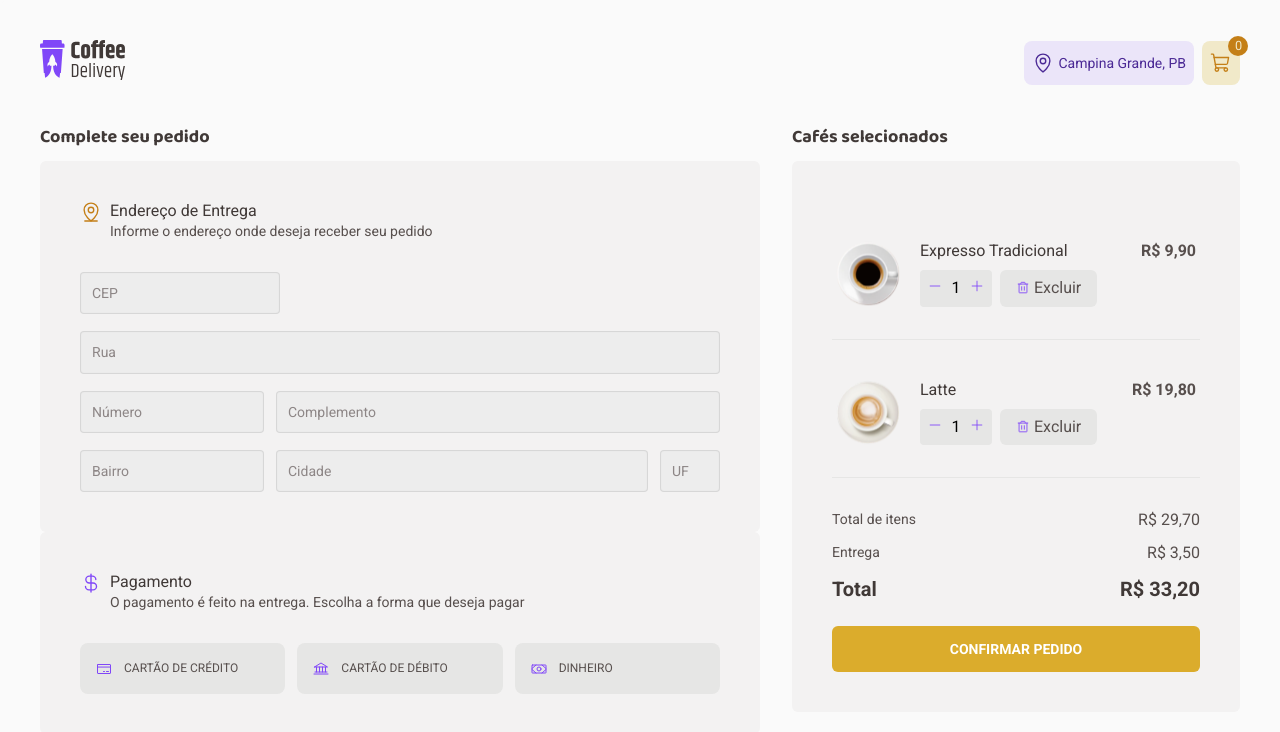
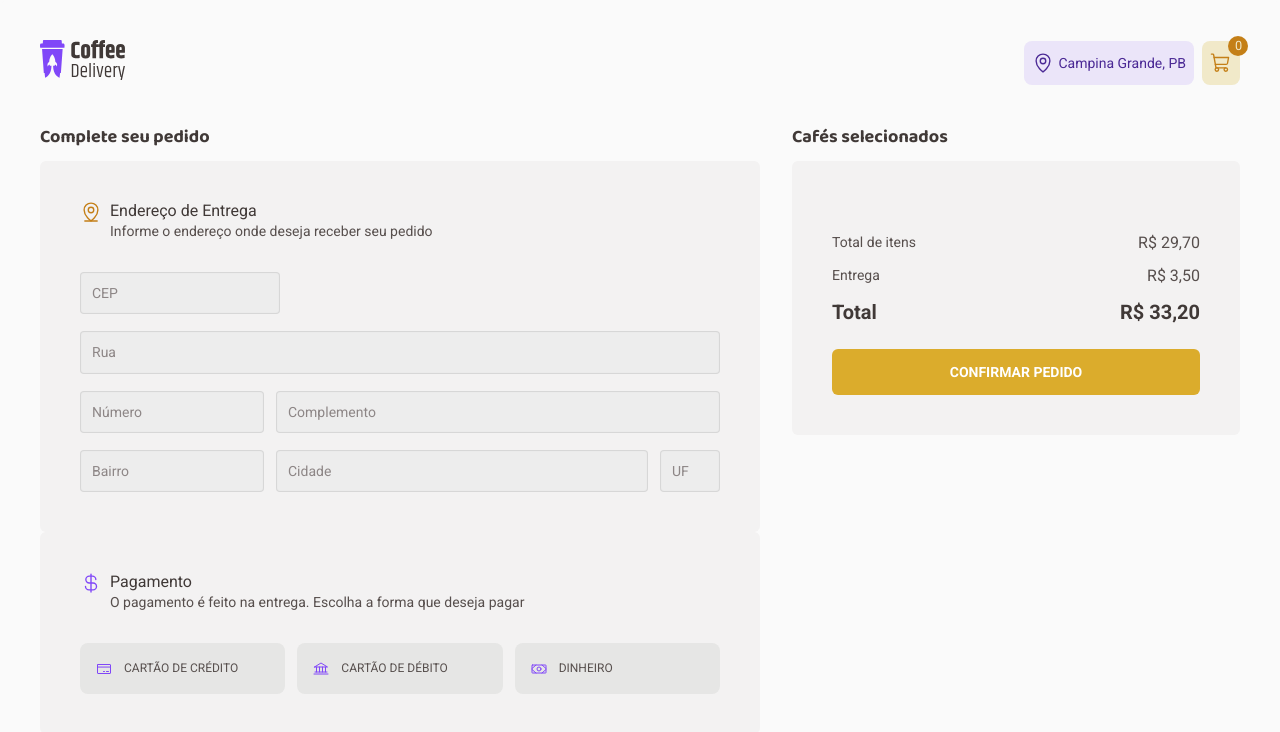
Before and after one commit to tiago-forward/coffee-delivery-desafio-react, a React (Vite) app: page /checkout in a window 1280 px wide. Shown: the top 732 px of the page. Built offline with nearby package versions, Linux system fonts and the light colour scheme.

Commit message:
add item to cart functionality

```diff
--- a/src/components/ButtonCart/index.tsx
+++ b/src/components/ButtonCart/index.tsx
@@ -1,9 +1,12 @@
+import { ButtonHTMLAttributes } from 'react'
 import { ButtonCartContainer } from './styles'
 import { ShoppingCart } from 'phosphor-react'
 
-export function ButtonCart() {
+interface ButtonCartProps extends ButtonHTMLAttributes<HTMLButtonElement> {}
+
+export function ButtonCart(props: ButtonCartProps) {
   return (
-    <ButtonCartContainer>
+    <ButtonCartContainer {...props}>
       <ShoppingCart size={22} />
     </ButtonCartContainer>
   )
--- a/src/components/CoffeeCard/index.tsx
+++ b/src/components/CoffeeCard/index.tsx
@@ -27,13 +27,18 @@ export function CoffeeCard({
   description,
   value,
 }: CoffeeCardProps) {
-  const { coffeeQuantities, setCoffeeQuantity } = useContext(TransactionContext)
+  const { coffeeQuantities, setCoffeeQuantity, addSelectedCoffee } =
+    useContext(TransactionContext)
   const coffeeQuantity = coffeeQuantities[id] || 1
 
   const formattedValue = FormatCurrency(value)
 
   const handleCoffeeQuantity = (quantity: number) => {
     setCoffeeQuantity(id, quantity)
+  }
+
+  const handleAddToCart = () => {
+    addSelectedCoffee(id, image, name, coffeeQuantity, value)
   }
 
   return (
@@ -50,13 +55,13 @@ export function CoffeeCard({
       </CoffeeCardContent>
       <PriceContainer>
         <p>
-          R$ <span>{formattedValue}</span>
+          <span>{formattedValue}</span>
         </p>
         <InputNumber
           coffeeQuantity={coffeeQuantity}
           setCoffeeQuantity={handleCoffeeQuantity}
         />
-        <ButtonCart />
+        <ButtonCart onClick={handleAddToCart} />
       </PriceContainer>
     </CoffeeCardContainer>
   )
--- a/src/contexts/TransactionContext.tsx
+++ b/src/contexts/TransactionContext.tsx
@@ -4,9 +4,25 @@ interface CoffeeQuantityProps {
   [id: number]: number
 }
 
+export interface SelectedCoffeesProps {
+  id: number
+  image: string
+  title: string
+  quantity: number
+  value: number
+}
+
 interface TransactionContextType {
   coffeeQuantities: CoffeeQuantityProps
   setCoffeeQuantity: (id: number, value: number) => void
+  selectedCoffees: SelectedCoffeesProps[]
+  addSelectedCoffee: (
+    id: number,
+    image: string,
+    title: string,
+    quantity: number,
+    value: number,
+  ) => void
 }
 
 export const TransactionContext = createContext({} as TransactionContextType)
@@ -18,15 +34,64 @@ interface TransactionContextProviderProps {
 export function TransactionContextProvider({
   children,
 }: TransactionContextProviderProps) {
-  const [coffeeQuantities, setCoffeeQuantities] = useState({})
+  const [coffeeQuantities, setCoffeeQuantities] = useState<CoffeeQuantityProps>(
+    {},
+  )
+  const [selectedCoffees, setSelectedCoffees] = useState<
+    SelectedCoffeesProps[]
+  >([])
 
   const setCoffeeQuantity = (id: number, value: number) => {
-    setCoffeeQuantities((state) => ({ ...state, [id]: value }))
+    setCoffeeQuantities((state) => {
+      const existingValue = state[id] || 0
+      return { ...state, [id]: existingValue + value }
+    })
+  }
+
+  const addSelectedCoffee = (
+    id: number,
+    image: string,
+    title: string,
+    quantity: number,
+    value: number,
+  ) => {
+    setSelectedCoffees((prevSelectedCoffees) => {
+      const existingSelectedCoffee = prevSelectedCoffees.find(
+        (item) => item.id === id,
+      )
+
+      if (existingSelectedCoffee) {
+        return prevSelectedCoffees.map((item) =>
+          item.id === id
+            ? {
+                ...item,
+                quantity: item.quantity + quantity,
+                value: item.value + value,
+              }
+            : item,
+        )
+      } else {
+        const newSelectedCoffees = {
+          id,
+          image,
+          title,
+          quantity,
+          value,
+        }
+
+        return [...prevSelectedCoffees, newSelectedCoffees]
+      }
+    })
   }
 
   return (
     <TransactionContext.Provider
-      value={{ coffeeQuantities, setCoffeeQuantity }}
+      value={{
+        coffeeQuantities,
+        setCoffeeQuantity,
+        selectedCoffees,
+        addSelectedCoffee,
+      }}
     >
       {children}
     </TransactionContext.Provider>
--- a/src/pages/Checkout/index.tsx
+++ b/src/pages/Checkout/index.tsx
@@ -19,17 +19,13 @@ import {
   Trash,
 } from 'phosphor-react'
 
-import { exampleOfCoffee } from '../../contants'
 import { FormatCurrency } from '../../utility/FormatCurrency'
-
-interface exampleOfCoffee {
-  id: number
-  image: string
-  text: string
-  value: number
-}
+import { TransactionContext } from '../../contexts/TransactionContext'
+import { useContext } from 'react'
 
 export function Checkout() {
+  const { setCoffeeQuantity, selectedCoffees } = useContext(TransactionContext)
+
   return (
     <CheckoutPageContainer>
       <section>
@@ -112,22 +108,24 @@ export function Checkout() {
       <section>
         <h2 className="titleSection">Cafés selecionados</h2>
         <CheckoutCoffeeCard>
-          {exampleOfCoffee.map((item) => {
-            const formattedPrice = FormatCurrency(item.value)
+          {selectedCoffees.map((coffee) => {
+            // const formattedPrice = FormatCurrency()
+            const handleCoffeeQuantity = (quantity: number) => {
+              setCoffeeQuantity(coffee.id, quantity)
+            }
+
+            const formattedValue = FormatCurrency(coffee.value)
+
             return (
-              <SelectedCoffeesContainer key={item.id}>
+              <SelectedCoffeesContainer key={coffee.id}>
                 <SelectedCoffees>
-                  <img src={item.image} alt={item.text} width={64} />
+                  <img src={coffee.image} alt={coffee.title} width={64} />
                   <div>
-                    <p>{item.text}</p>
+                    <p>{coffee.title}</p>
                     <ButtonsContainer>
                       <InputNumber
-                        coffeeQuantity={1}
-                        setCoffeeQuantity={(qty) =>
-                          console.log(
-                            `Set quantity for item ${item.id}: ${qty}`,
-                          )
-                        }
+                        coffeeQuantity={coffee.quantity}
+                        setCoffeeQuantity={handleCoffeeQuantity}
                       />
                       <button className="delete">
                         <Trash />
@@ -136,7 +134,7 @@ export function Checkout() {
                     </ButtonsContainer>
                   </div>
                 </SelectedCoffees>
-                <span>{formattedPrice}</span>
+                <span>{formattedValue}</span>
               </SelectedCoffeesContainer>
             )
           })}
```
